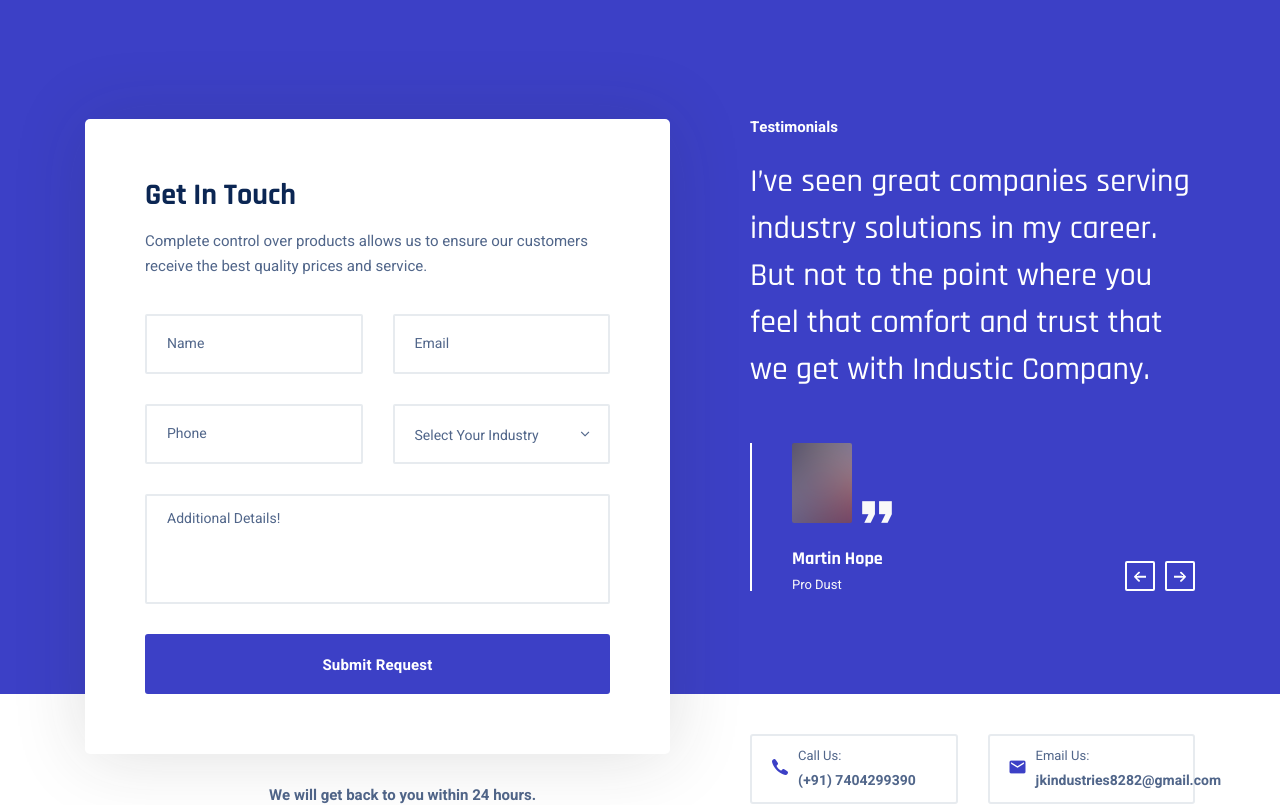
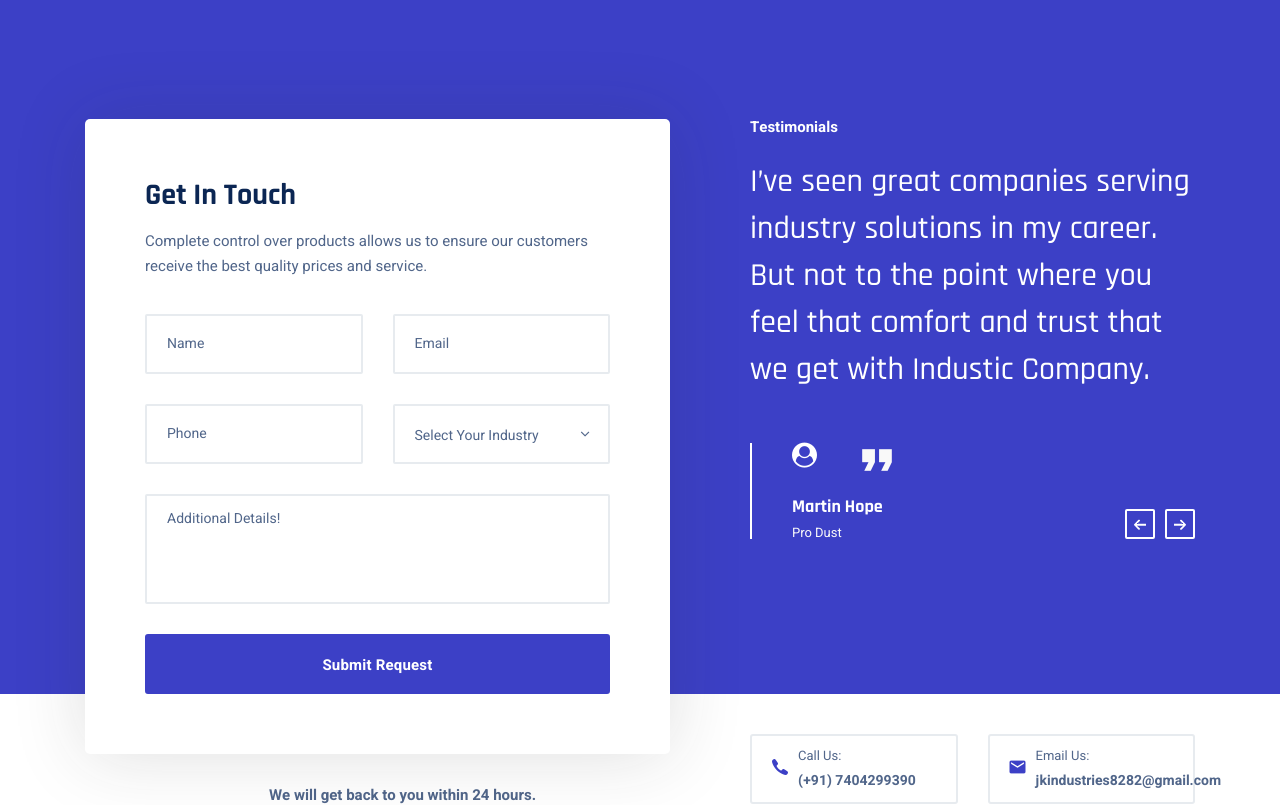
Before and after one commit to shubdhiman/JK-industry, a PHP site: page / in a window 1280 px wide. Shown: the part 4606-5411 px from the top of the page. Run offline with PHP 8.4, Linux system fonts and the light colour scheme; some web fonts are replaced.

```diff
--- a/index.php
+++ b/index.php
@@ -553,7 +553,7 @@
                 </div><!-- /.testimonial-content -->
                 <div class="testimonial__meta">
                   <div class="testimonial__thumb">
-                    <img src="assets/images/testimonials/thumbs/1.png" alt="author thumb" class="img-fluid">
+                   <i class="fa fa-user-circle text-white" style="font-size:25px"></i>
                   </div><!-- /.testimonial-thumb -->
                   <h5 class="testimonial__meta-title">Martin Hope</h5>
                   <p class="testimonial__meta-desc">Pro Dust</p>
@@ -567,7 +567,7 @@
                 </div><!-- /.testimonial-content -->
                 <div class="testimonial__meta">
                   <div class="testimonial__thumb">
-                    <img src="assets/images/testimonials/thumbs/1.png" alt="author thumb" class="img-fluid">
+                   <i class="fa fa-user-circle text-white" style="font-size:25px"></i>
                   </div><!-- /.testimonial-thumb -->
                   <h5 class="testimonial__meta-title">Martin Hope</h5>
                   <p class="testimonial__meta-desc">Pro Dust</p>
```
